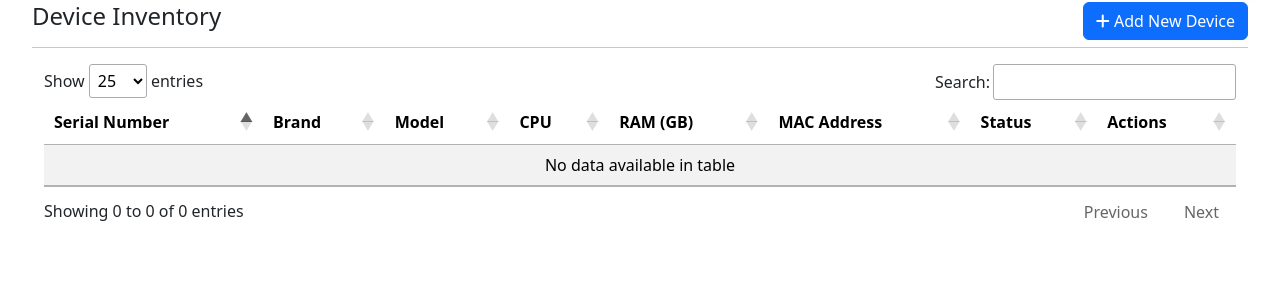
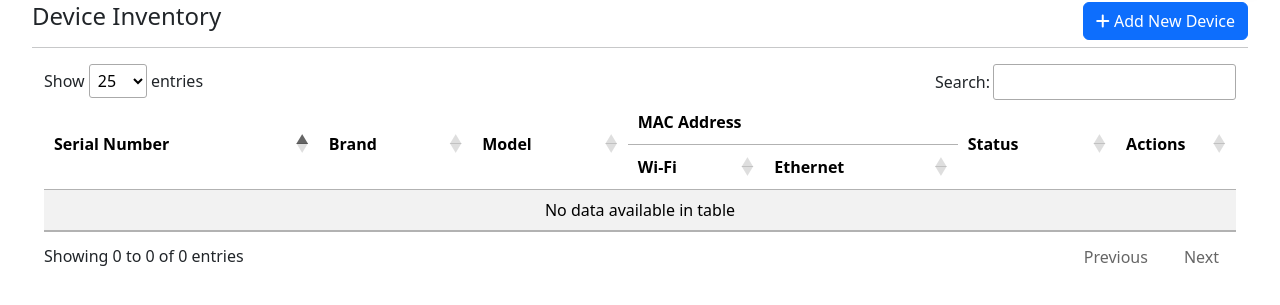
Before and after one commit to ravendinata/JACITA-Kanri, a Flask app: page /devices in a window 1280 px wide. Shown: the part 80-385 px from the top of the page. Run offline with Flask 3, Linux system fonts and the light colour scheme; data that the repository does not hold is empty; parts of the project's set-up code (start-up, migrations or seed data) failed here and were passed over; some libraries are stand-ins or nearby versions.

Commit message:
Devices page improvement
Front End:
- Table now shows both ethernet and wi-fi MAC addresses
- Added default hidden columns
Back End:
Tweaked the exported columns and post-export action (PDF)

```diff
--- a/templates/devices.html
+++ b/templates/devices.html
@@ -15,16 +15,20 @@
 <hr>
 <div class="container-fluid" style="padding-bottom: 48px;">
     <table id="data" class="table table-striped" style="width: 100%;">
-        <thead>
+        <thead style="vertical-align: middle;">
             <tr>
-                <th>Serial Number</th>
-                <th>Brand</th>
-                <th>Model</th>
-                <th>CPU</th>
-                <th>RAM (GB)</th>
-                <th>MAC Address</th>
-                <th>Status</th>
-                <th>Actions</th>
+                <th rowspan="2">Serial Number</th>
+                <th rowspan="2">Brand</th>
+                <th rowspan="2">Model</th>
+                <th rowspan="2">CPU</th>
+                <th rowspan="2">RAM (GB)</th>
+                <th colspan="2" data-dt-order="disable">MAC Address</th>
+                <th rowspan="2">Status</th>
+                <th rowspan="2" width="10%">Actions</th>
+            </tr>
+            <tr>
+                <th>Wi-Fi</th>
+                <th>Ethernet</th>
             </tr>
         </thead>
         <tbody>
@@ -48,6 +52,7 @@ $(document).ready(function ()
             { data: 'cpu', searchable: true, orderable: true },
             { data: 'physical_mem_size_gb', searchable: true, orderable: true },
             { data: 'wireless_mac', searchable: true, orderable: true },
+            { data: 'ethernet_mac', searchable: true, orderable: true},
             { data: 'status', searchable: true, orderable: true},
             {
                 name: 'actions',
@@ -64,11 +69,15 @@ $(document).ready(function ()
         [
             {
                 searchPanes: { show: true },
-                targets: [1, 2, 3, 4, 6]
+                targets: [1, 2, 3, 4, 7]
             },
             {
                 searchPanes: { show: false },
-                targets: [0, 5, 7]
+                targets: [0, 5, 6, 8]
+            },
+            {
+                targets: [3, 4],
+                visible: false
             }
         ],
         fixedHeader: true,
@@ -115,21 +124,17 @@ $(document).ready(function ()
                                 filename: `Kanri_Devices_${new Date().toISOString().slice(0, 10)}`,
                                 messageBottom: `Exported on ${new Date().toISOString().slice(0, 10)}. Generated by JACITA Kanri.`,
                                 sheetName: 'Devices',
-                                exportOptions:
-                                {
-                                    modifier:
-                                    {
-                                        page: 'all'
-                                    }
-                                }
+                                exportOptions: { columns: [0, 1, 2, 3, 4, 5, 6, 7] }
                             },
                             {
                                 extend: 'pdfHtml5',
                                 text: 'PDF',
                                 filename: `Kanri_Devices_${new Date().toISOString().slice(0, 10)}`,
+                                download: 'open',
                                 messageBottom: `Exported on ${new Date().toISOString().slice(0, 10)}. Generated by JACITA Kanri.`,
                                 pageSize: 'A4',
-                                orientation: 'landscape'
+                                orientation: 'landscape',
+                                exportOptions: { columns: [0, 1, 2, 3, 4, 5, 6, 7] }
                             }
                         ]
                     },
```
